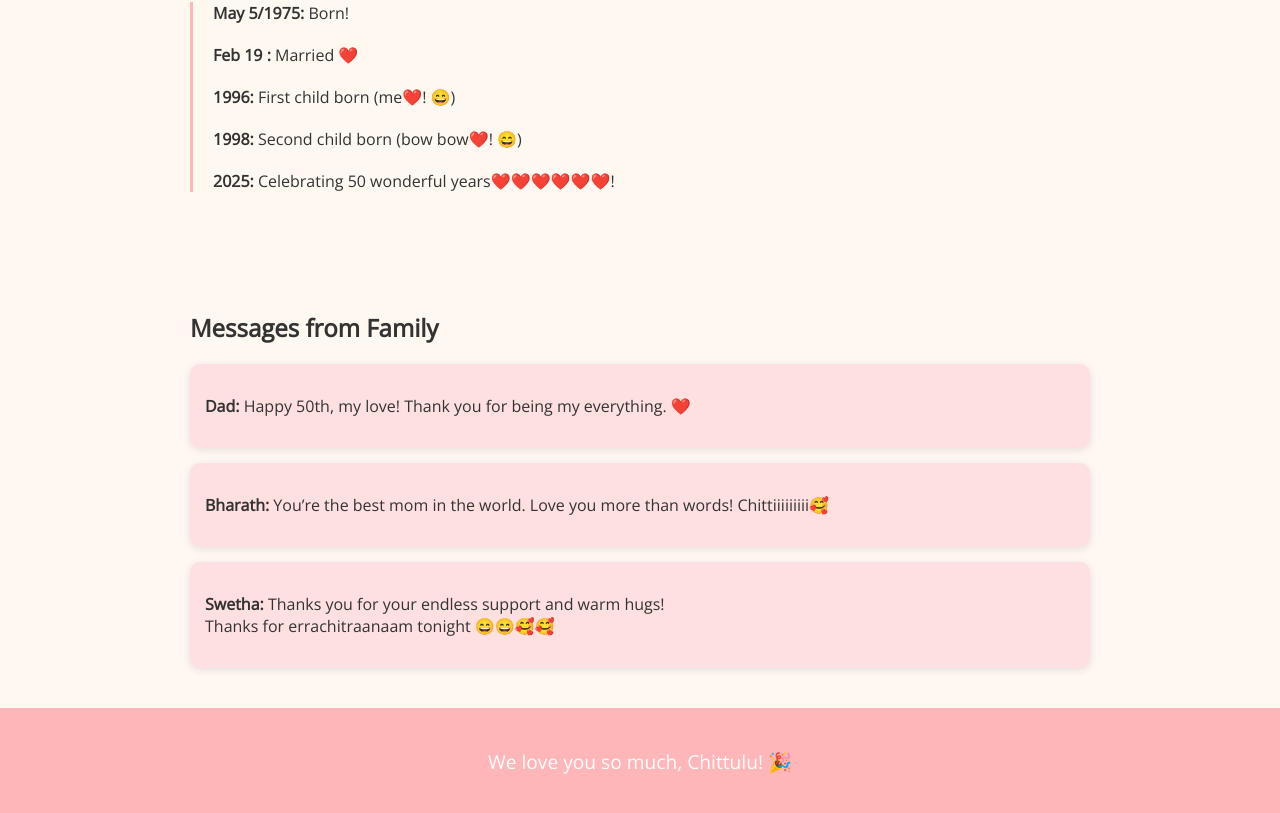
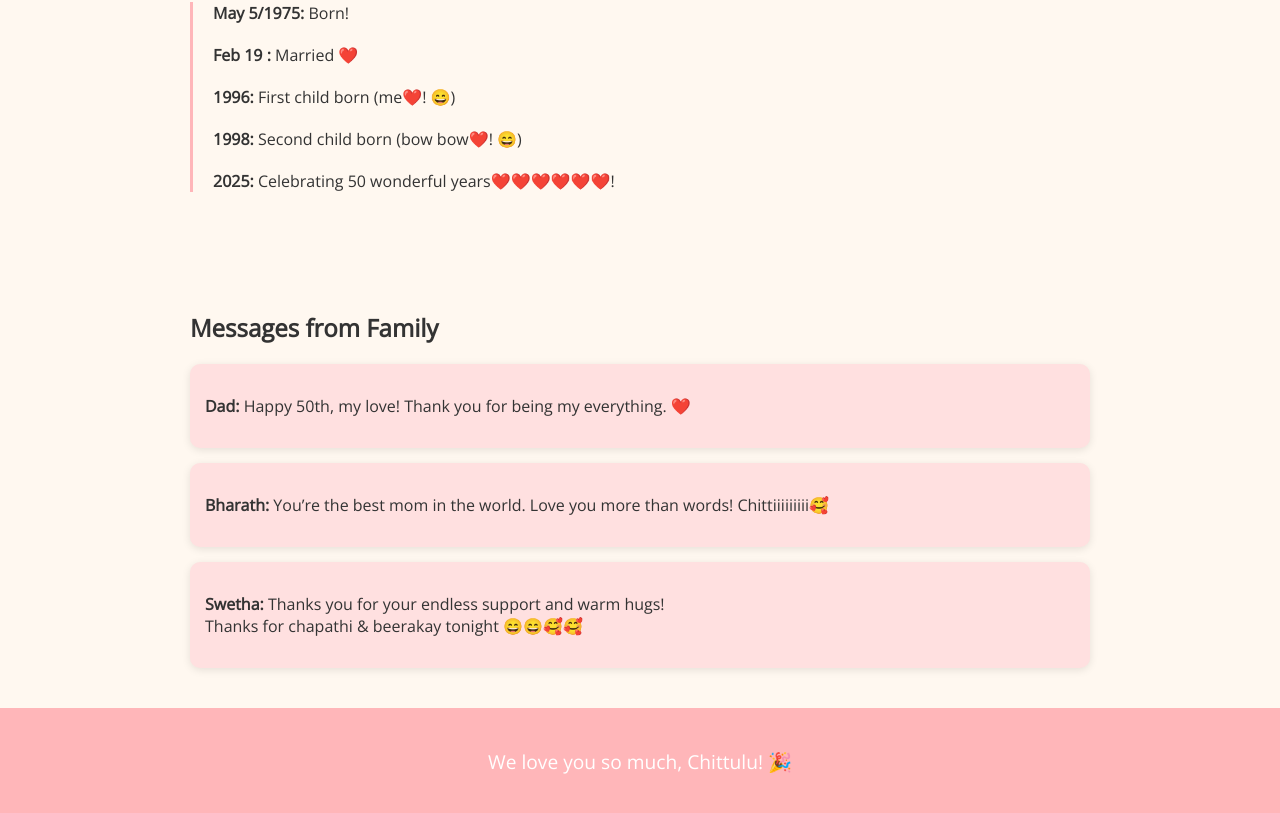
Before and after one commit to soma-bharath/Mom50, a plain HTML site: page index.html in a window 1280 px wide. Shown: the part 1507-2320 px from the top of the page. Drawn offline with nearby package versions, Linux system fonts and the light colour scheme.

Commit message:
Update index.html

```diff
--- a/index.html
+++ b/index.html
@@ -125,7 +125,7 @@
       <p><strong>Bharath:</strong> You’re the best mom in the world. Love you more than words! Chittiiiiiiiii🥰</p>
     </div>
     <div class="message">
-      <p><strong>Swetha:</strong> Thanks you for your endless support and warm hugs!<br> Thanks for errachitraanaam tonight 😄😄🥰🥰</p>
+      <p><strong>Swetha:</strong> Thanks you for your endless support and warm hugs!<br> Thanks for chapathi & beerakay tonight 😄😄🥰🥰</p>
     </div>
   </div>
 </section>
```
